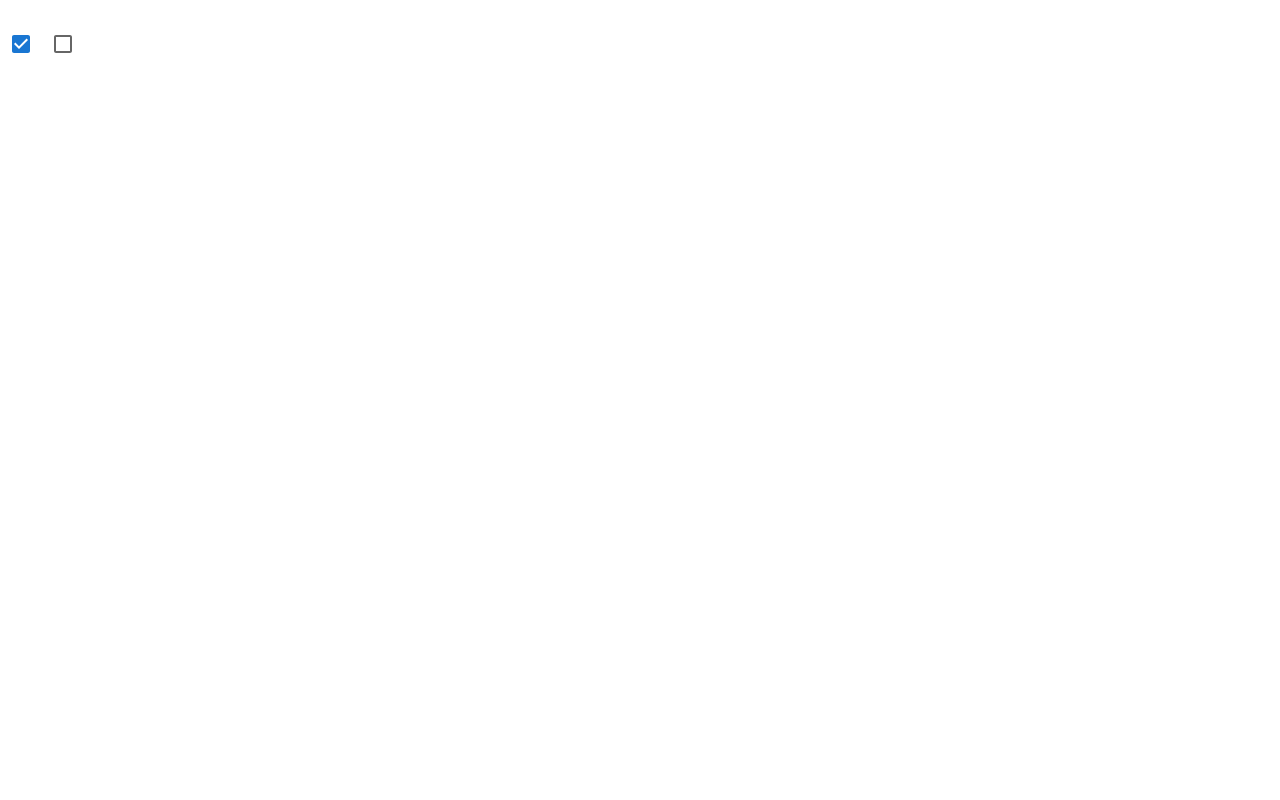
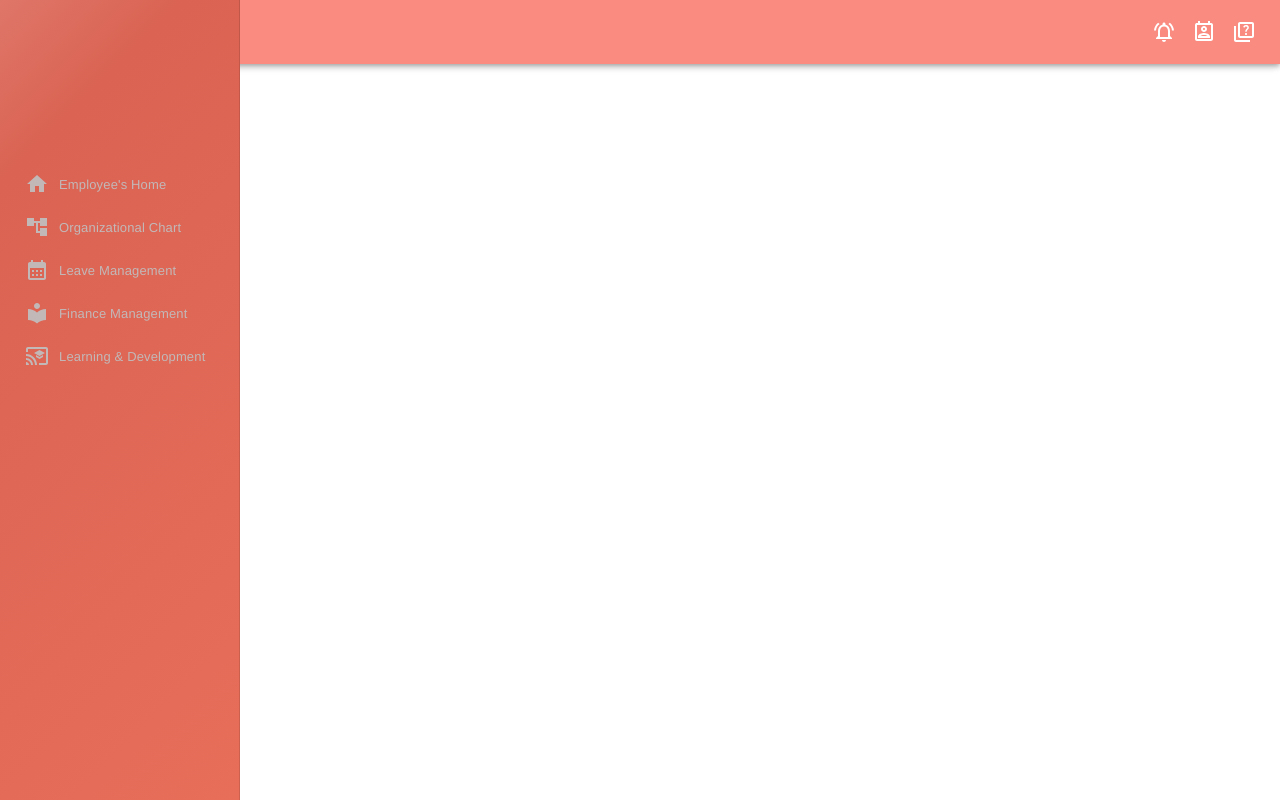
Before and after one commit to PrasadYadav1/frontend-repo, a React (Create React App) app: page /signup in a window 1280 px wide. Built offline with nearby package versions, Linux system fonts and the light colour scheme.

Commit message:
Adds NavBar and Pages

```diff
--- a/src/App.css
+++ b/src/App.css
@@ -1,38 +1,26 @@
+* {
+  padding: 0;
+  margin: 0;
+  box-sizing: border-box;
+  font-family: Helvetica, Arial, sans-serif;
+}
 .App {
   text-align: center;
 }
 
-.App-logo {
-  height: 40vmin;
-  pointer-events: none;
+.container {
+  display: "block";
+  width: "100%";
 }
 
-@media (prefers-reduced-motion: no-preference) {
-  .App-logo {
-    animation: App-logo-spin infinite 20s linear;
-  }
+.navbar-style {
+  width: 20%;
+  float: left;
+  display: inline-block;
 }
 
-.App-header {
-  background-color: #282c34;
-  min-height: 100vh;
-  display: flex;
-  flex-direction: column;
-  align-items: center;
-  justify-content: center;
-  font-size: calc(10px + 2vmin);
-  color: white;
+.main-content {
+  width: 100%;
+  float: left;
+  display: inline-block;
 }
-
-.App-link {
-  color: #61dafb;
-}
-
-@keyframes App-logo-spin {
-  from {
-    transform: rotate(0deg);
-  }
-  to {
-    transform: rotate(360deg);
-  }
-}
--- a/src/App.tsx
+++ b/src/App.tsx
@@ -3,15 +3,21 @@ import { BrowserRouter, Route, Routes } from "react-router-dom";
 import "./App.css";
 import Login from "./components/Login";
 import Signup from "./components/Signup";
+import LandingPage from "./components/LandingPage";
 
 function App() {
   return (
+    // <BrowserRouter>
+    //   <Routes>
+    //     <Route index element={<Login />} />
+    //     <Route path="login" element={<Login />} />
+    //     <Route path="signup" element={<Signup />} />
+    //   </Routes>
+    // </BrowserRouter>
     <BrowserRouter>
-      <Routes>
-        <Route index element={<Login />} />
-        <Route path="login" element={<Login />} />
-        <Route path="signup" element={<Signup />} />
-      </Routes>
+      <div>
+        <LandingPage />
+      </div>
     </BrowserRouter>
   );
 }
--- /dev/null
+++ b/src/components/FinanceManagement.tsx
@@ -0,0 +1,23 @@
+import React from "react";
+// import StickyHeadTable from "./DataTable";
+// import MyAwesomeTable from "./TempTable";
+import { useEffect } from "react";
+
+function FinanceManagement() {
+  // const [tableData, setTableData] = React.useState([]);
+  // useEffect(() => {
+  //   fetch("http://103.242.116.207:9000/api/cash-flow/all")
+  //     .then((response) => response.json())
+  //     .then((data) => setTableData(data));
+  // });
+  // console.log(tableData);
+  return (
+    <>
+      {/* http://103.242.116.207:9000/api/cash-flow/all */}
+      {/* <MyAwesomeTable />
+      <StickyHeadTable /> */}
+    </>
+  );
+}
+
+export default FinanceManagement;
--- /dev/null
+++ b/src/components/Home.tsx
@@ -0,0 +1,3 @@
+export default function Home() {
+  return <h1>Home page</h1>;
+}
--- /dev/null
+++ b/src/components/LandingPage.tsx
@@ -0,0 +1,126 @@
+import * as React from "react";
+import AppBar from "@mui/material/AppBar";
+import Box from "@mui/material/Box";
+import CssBaseline from "@mui/material/CssBaseline";
+import Drawer from "@mui/material/Drawer";
+import List from "@mui/material/List";
+import ListItem from "@mui/material/ListItem";
+import Toolbar from "@mui/material/Toolbar";
+import { NavBarData } from "./NavbarData";
+import Home from "./Home";
+import Organization from "./Organization";
+import LeaveManagement from "./LeaveManagement";
+import { Routes, Route, useLocation } from "react-router-dom";
+import FinanceManagement from "./FinanceManagement";
+import LearningDevelopment from "./LearningDevelopment";
+import { Link } from "react-router-dom";
+import SideNavPopup from "./SidenavPopup";
+import Divider from "@mui/material/Divider";
+import NotificationsActiveOutlinedIcon from "@mui/icons-material/NotificationsActiveOutlined";
+import PermContactCalendarOutlinedIcon from "@mui/icons-material/PermContactCalendarOutlined";
+import QuizOutlinedIcon from "@mui/icons-material/QuizOutlined";
+import Stack from "@mui/material/Stack";
+import Tooltip from "@mui/material/Tooltip";
+
+const drawerWidth = 240;
+
+function LandingPage() {
+  const { pathname } = useLocation();
+  const drawer = (
+    <div className="nav">
+      <Toolbar />
+      <List>
+        {NavBarData.map((data: any) => (
+          <ListItem key={data.title} disablePadding>
+            {data.path === pathname ? (
+              <Link to={data.path} style={{ color: "white" }}>
+                {data.icon}
+                {data.title}
+              </Link>
+            ) : (
+              <Link to={data.path}>
+                {data.icon}
+                {data.title}
+              </Link>
+            )}
+          </ListItem>
+        ))}
+      </List>
+    </div>
+  );
+
+  return (
+    <Box sx={{ display: "flex" }}>
+      <CssBaseline />
+      <AppBar
+        position="fixed"
+        sx={{
+          backgroundColor: "#f98b81",
+          flexDirection: "row-reverse",
+        }}
+      >
+        <Toolbar>
+          <Stack spacing={2} direction="row">
+            <Tooltip title="Alerts" arrow>
+              <NotificationsActiveOutlinedIcon />
+            </Tooltip>
+            <Tooltip title="Profile" arrow>
+              <PermContactCalendarOutlinedIcon />
+            </Tooltip>
+            <Tooltip title="Help" arrow>
+              <QuizOutlinedIcon />
+            </Tooltip>
+          </Stack>
+          <SideNavPopup />
+        </Toolbar>
+      </AppBar>
+      <Box
+        component="nav"
+        sx={{ width: { sm: drawerWidth }, flexShrink: { sm: 0 } }}
+        aria-label="mailbox folders"
+      >
+        <Divider />
+        {/* The implementation can be swapped with js to avoid SEO duplication of links. */}
+        <Drawer
+          variant="permanent"
+          sx={{
+            display: { xs: "none", sm: "block" },
+            "& .MuiDrawer-paper": {
+              boxSizing: "border-box",
+              width: drawerWidth,
+              background:
+                "linear-gradient(-45deg, #f994a9, #f0755d, #da6353, #fef3f2)",
+              backgroundSize: "400% 400%",
+              animation: "gradient 15s ease infinite;",
+            },
+          }}
+          open
+        >
+          {drawer}
+        </Drawer>
+      </Box>
+      <Box
+        component="main"
+        sx={{
+          flexGrow: 1,
+          p: 3,
+          width: { sm: `calc(100% - ${drawerWidth}px)` },
+        }}
+      >
+        <Toolbar />
+        <Routes>
+          <Route path="/" element={<Home />} />
+          <Route path="/orgchart" element={<Organization />} />
+          <Route path="/leavemanagement" element={<LeaveManagement />} />
+          <Route path="/financemanagement" element={<FinanceManagement />} />
+          <Route
+            path="/learningdevelopment"
+            element={<LearningDevelopment />}
+          />
+        </Routes>
+      </Box>
+    </Box>
+  );
+}
+
+export default LandingPage;
--- /dev/null
+++ b/src/components/LearningDevelopment.tsx
@@ -0,0 +1,7 @@
+import React from "react";
+
+function LearningDevelopment() {
+  return <h1>LearningDevelopment</h1>;
+}
+
+export default LearningDevelopment;
--- /dev/null
+++ b/src/components/LeaveManagement.tsx
@@ -0,0 +1,3 @@
+export default function LeaveManagement() {
+  return <h1>Leave Management page</h1>;
+}
--- /dev/null
+++ b/src/components/NavbarData.tsx
@@ -0,0 +1,33 @@
+import HomeIcon from "@mui/icons-material/Home";
+import AccountTreeIcon from "@mui/icons-material/AccountTree";
+import CalendarMonthIcon from "@mui/icons-material/CalendarMonth";
+import LocalLibraryIcon from "@mui/icons-material/LocalLibrary";
+import CastForEducationIcon from "@mui/icons-material/CastForEducation";
+
+export const NavBarData = [
+  {
+    title: "Employee's Home",
+    path: "/",
+    icon: <HomeIcon />,
+  },
+  {
+    title: "Organizational Chart",
+    path: "/orgchart",
+    icon: <AccountTreeIcon />,
+  },
+  {
+    title: "Leave Management",
+    path: "/leavemanagement",
+    icon: <CalendarMonthIcon />,
+  },
+  {
+    title: "Finance Management",
+    path: "/financemanagement",
+    icon: <LocalLibraryIcon />,
+  },
+  {
+    title: "Learning & Development",
+    path: "/learningdevelopment",
+    icon: <CastForEducationIcon />,
+  },
+];
--- /dev/null
+++ b/src/components/Organization.tsx
@@ -0,0 +1,3 @@
+export default function Organizations() {
+  return <h1>Organization page</h1>;
+}
--- /dev/null
+++ b/src/components/SidenavPopup.tsx
@@ -0,0 +1,97 @@
+import * as React from "react";
+import Box from "@mui/material/Box";
+import Menu from "@mui/material/Menu";
+import IconButton from "@mui/material/IconButton";
+import Tooltip from "@mui/material/Tooltip";
+import MenuIcon from "@mui/icons-material/Menu";
+import { NavBarData } from "./NavbarData";
+import ListItem from "@mui/material/ListItem";
+import { Link } from "react-router-dom";
+import List from "@mui/material/List";
+
+export default function SideNavPopup() {
+  const [anchorEl, setAnchorEl] = React.useState(null);
+  const open = Boolean(anchorEl);
+  const handleClick = (event: any) => {
+    setAnchorEl(event.currentTarget);
+  };
+  const handleClose = () => {
+    setAnchorEl(null);
+  };
+  return (
+    <React.Fragment>
+      <Box sx={{ display: "flex", alignItems: "center", textAlign: "center" }}>
+        <Tooltip title="SideNav Options">
+          <IconButton
+            onClick={handleClick}
+            size="small"
+            sx={{ mr: 2, display: { sm: "none" } }}
+            aria-controls={open ? "account-menu" : undefined}
+            aria-haspopup="true"
+            aria-expanded={open ? "true" : undefined}
+            color="inherit"
+            aria-label="open drawer"
+            edge="start"
+          >
+            <MenuIcon />
+          </IconButton>
+        </Tooltip>
+      </Box>
+      <Menu
+        anchorEl={anchorEl}
+        id="account-menu"
+        open={open}
+        onClose={handleClose}
+        onClick={handleClose}
+        PaperProps={{
+          elevation: 0,
+          sx: {
+            backgroundColor: "#f1a39a",
+            overflow: "visible",
+            filter: "drop-shadow(0px 2px 8px rgba(0,0,0,0.32))",
+            paddingLeft: "8px",
+            paddingRight: "8px",
+            mt: 1.5,
+            "& .MuiAvatar-root": {
+              width: 38,
+              height: 32,
+              ml: -0.5,
+              mr: 1,
+            },
+            "&:before": {
+              content: '""',
+              display: "block",
+              position: "absolute",
+              top: 0,
+              right: 14,
+              width: 10,
+              height: 10,
+              bgcolor: "background.paper",
+              transform: "translateY(-50%) rotate(45deg)",
+              zIndex: 0,
+            },
+          },
+        }}
+        transformOrigin={{ horizontal: "right", vertical: "top" }}
+        anchorOrigin={{ horizontal: "right", vertical: "bottom" }}
+      >
+        <List>
+          {NavBarData.map((data: any) => (
+            <ListItem key={data.title} disablePadding>
+              <Link
+                to={data.path}
+                style={{ textDecoration: "none", color: "white" }}
+              >
+                {data.icon}
+                {data.title}
+              </Link>
+            </ListItem>
+          ))}
+        </List>
+        {/* <MenuItem>
+          <Avatar /> My account
+        </MenuItem> */}
+      </Menu>
+    </React.Fragment>
+  );
+}
--- a/src/index.css
+++ b/src/index.css
@@ -1,13 +1,58 @@
-body {
-  margin: 0;
-  font-family: -apple-system, BlinkMacSystemFont, 'Segoe UI', 'Roboto', 'Oxygen',
-    'Ubuntu', 'Cantarell', 'Fira Sans', 'Droid Sans', 'Helvetica Neue',
-    sans-serif;
-  -webkit-font-smoothing: antialiased;
-  -moz-osx-font-smoothing: grayscale;
+@keyframes gradient {
+  0% {
+    background-position: 0% 50%;
+  }
+  50% {
+    background-position: 100% 50%;
+  }
+  100% {
+    background-position: 0% 50%;
+  }
 }
 
-code {
-  font-family: source-code-pro, Menlo, Monaco, Consolas, 'Courier New',
-    monospace;
+.nav ul {
+  margin-top: 100px;
+  position: relative;
+  text-align: left;
+  list-style: none;
+  font-size: 13px;
+  font-family: Helvetica, Arial, sans-serif;
+  line-height: 2em;
+  transition: opacity 0.5s cubic-bezier(0.19, 1, 0.22, 1);
+  cursor: pointer;
 }
+
+.nav ul li a {
+  display: flex;
+  text-decoration: none;
+  margin-bottom: 7px;
+  font-size: 16x;
+  color: rgb(194, 184, 184);
+  font-weight: 400;
+  transition: all 0.3s ease 0s;
+  margin-left: 25px;
+}
+.nav ul li svg {
+  margin-right: 10px;
+}
+
+nav ul li a:hover,
+nav ul li svg:hover {
+  color: white;
+}
+
+ul li a {
+  display: flex;
+  text-decoration: none;
+  margin-bottom: 7px;
+  font-size: 16x;
+  color: rgb(194, 184, 184);
+  font-weight: 400;
+  transition: all 0.3s ease 0s;
+  margin-left: 25px;
+  padding-bottom: 10px;
+}
+
+ul li svg {
+  margin-right: 10px;
+}
```
